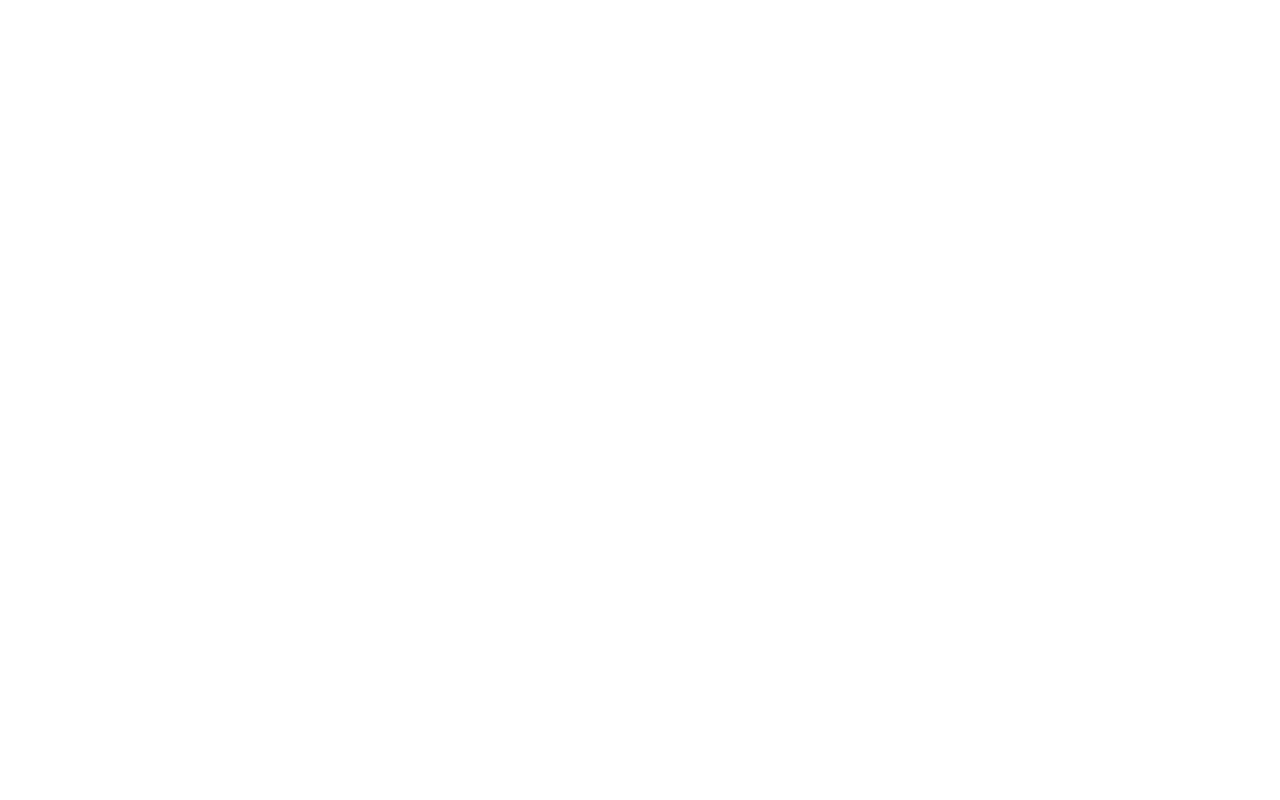
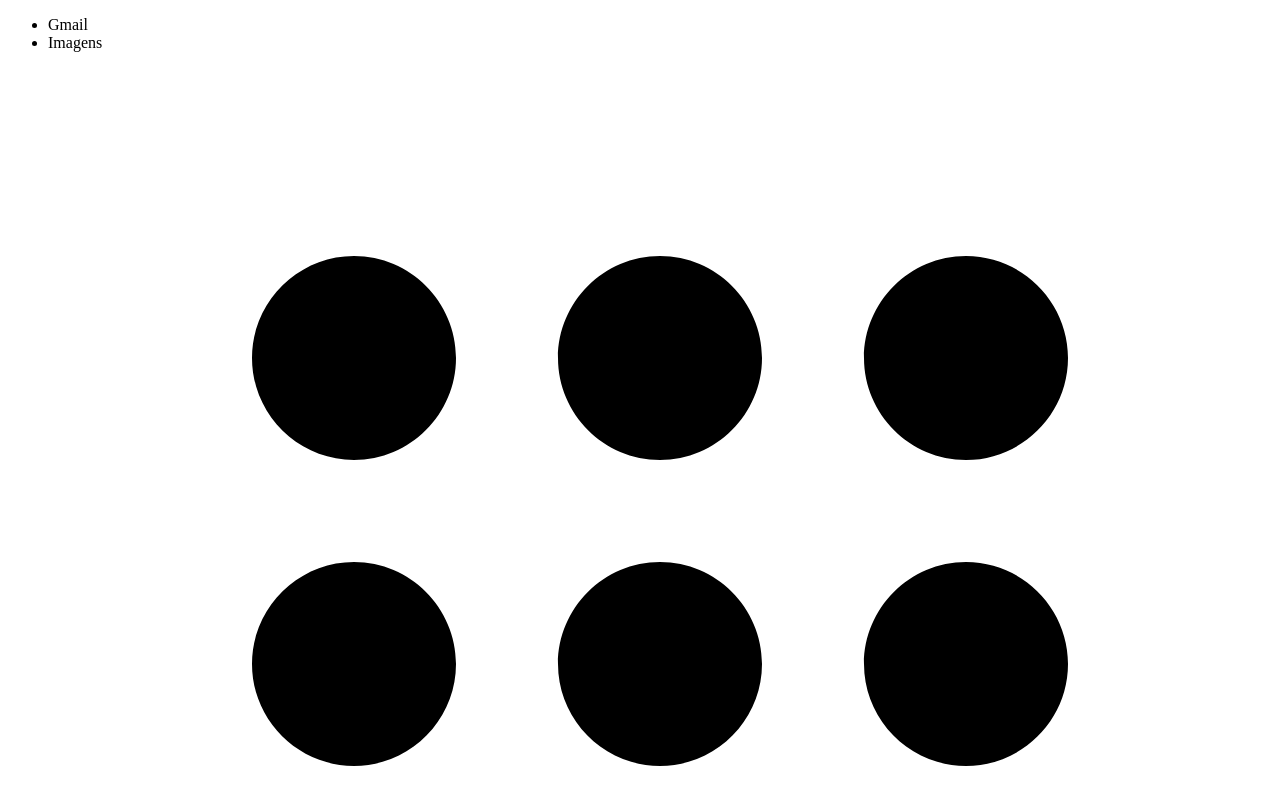
Before and after one commit to Carecsnay/Google-Clone, a plain HTML site: page index.html in a window 1280 px wide. Shown: the top 800 px of the page. Drawn offline with Linux system fonts and the light colour scheme.

Commit message:
header HTML Ok

```diff
--- a/index.html
+++ b/index.html
@@ -1,15 +1,27 @@
 <!DOCTYPE html>
 <html lang="pt-br">
+
 <head>
     <meta charset="UTF-8">
     <meta http-equiv="X-UA-Compatible" content="IE=edge">
     <meta name="viewport" content="width=device-width, initial-scale=1.0">
     <title>Google Clone</title>
+    <link rel="stylesheet" href="/style.css"> <!--CSS import-->
+    <link rel="shortcut icon" href="https://cdn4.iconfinder.com/data/icons/new-google-logo-2015/400/new-google-favicon-512.png"> <!-- fav.icon-->
+</head>
 
-    <link rel="stylesheet" href="/style.css">
-
-</head>
 <body>
+    <header> <!--Cabeçalho-->
+        <nav> <!--Navegação-->
+            <ul>
+                <li>Gmail</li>
+                <li>Imagens</li>
+                <li><svg viewBox="0 0 24 24"><path d="M6,8c1.1,0 2,-0.9 2,-2s-0.9,-2 -2,-2 -2,0.9 -2,2 0.9,2 2,2zM12,20c1.1,0 2,-0.9 2,-2s-0.9,-2 -2,-2 -2,0.9 -2,2 0.9,2 2,2zM6,20c1.1,0 2,-0.9 2,-2s-0.9,-2 -2,-2 -2,0.9 -2,2 0.9,2 2,2zM6,14c1.1,0 2,-0.9 2,-2s-0.9,-2 -2,-2 -2,0.9 -2,2 0.9,2 2,2zM12,14c1.1,0 2,-0.9 2,-2s-0.9,-2 -2,-2 -2,0.9 -2,2 0.9,2 2,2zM16,6c0,1.1 0.9,2 2,2s2,-0.9 2,-2 -0.9,-2 -2,-2 -2,0.9 -2,2zM12,8c1.1,0 2,-0.9 2,-2s-0.9,-2 -2,-2 -2,0.9 -2,2 0.9,2 2,2zM18,14c1.1,0 2,-0.9 2,-2s-0.9,-2 -2,-2 -2,0.9 -2,2 0.9,2 2,2zM18,20c1.1,0 2,-0.9 2,-2s-0.9,-2 -2,-2 -2,0.9 -2,2 0.9,2 2,2z"></path></svg></li>
+                <li><img src="https://lh3.googleusercontent.com/ogw/AOh-ky1Uh0COsm6V8xYohTYj-BMTi7oGoUI2N6JTl4bVPpY=s32-c-mo" alt="Imagem do perfil//"></li>
+            </ul>
+        </nav>
+    </header>
 
 </body>
+
 </html>
```
